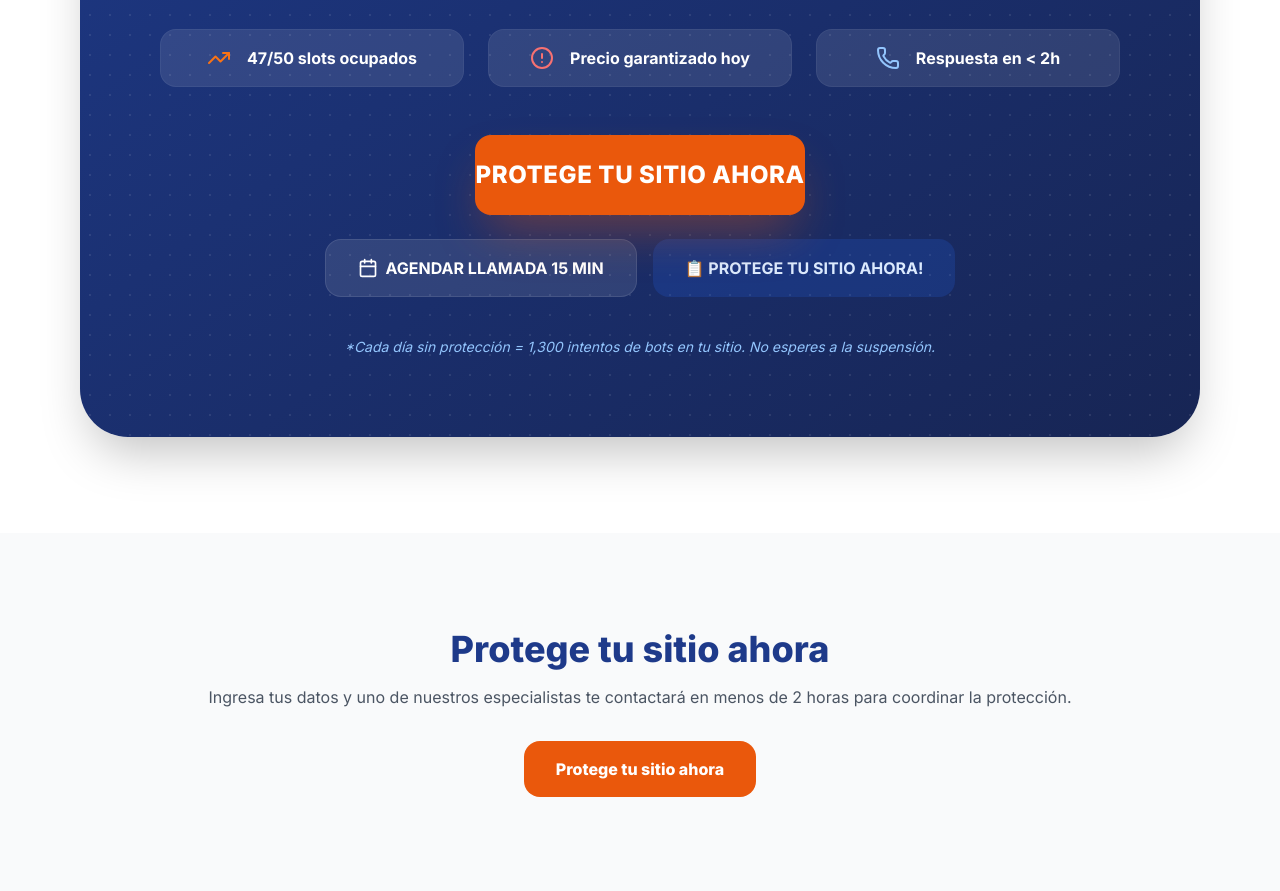
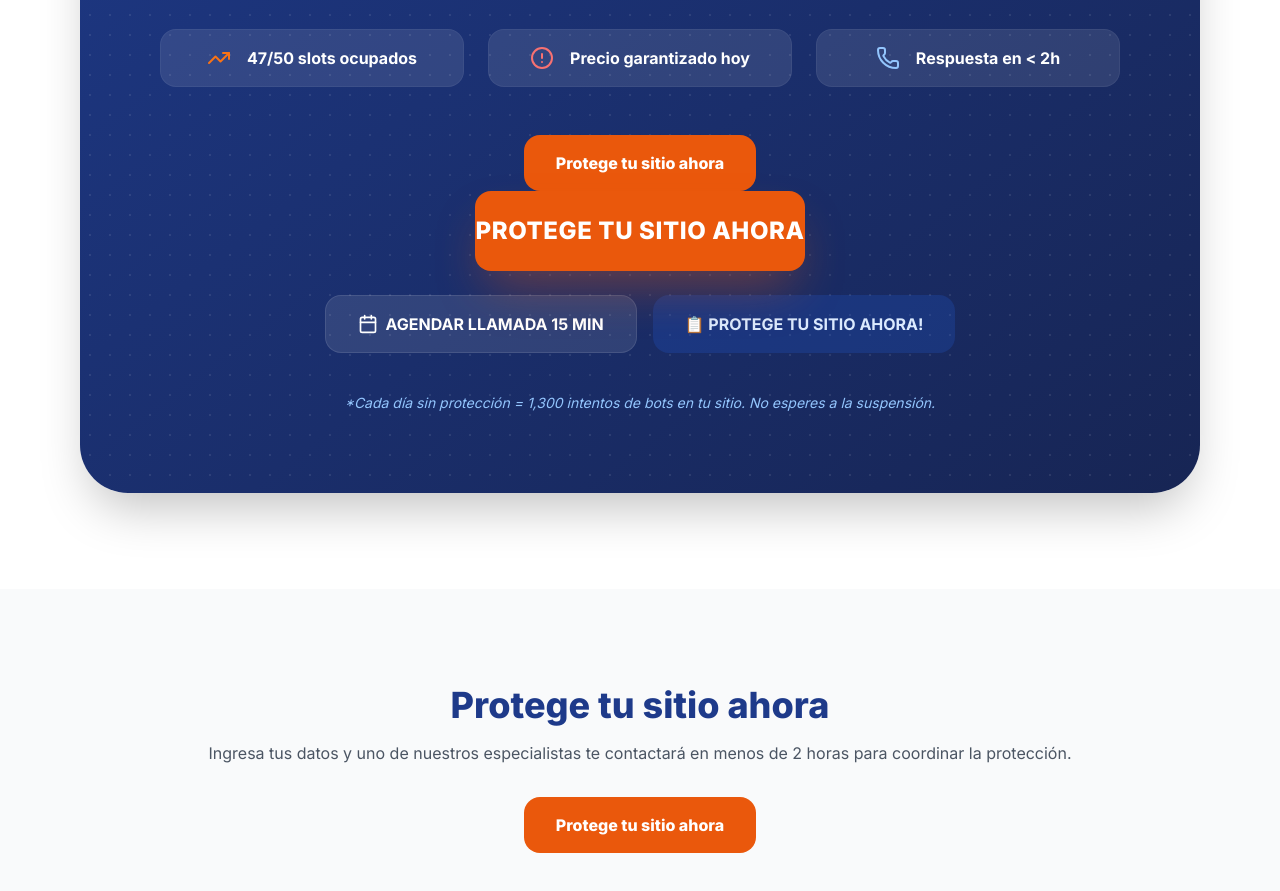
Before and after one commit to KannemanM/wp-shield, a React (Vite) app: page / in a window 1280 px wide. Shown: the part 6500-7391 px from the top of the page. Built offline with nearby package versions, Linux system fonts and the light colour scheme.

Commit message:
Fix button

```diff
--- a/components/FinalCTA.tsx
+++ b/components/FinalCTA.tsx
@@ -33,6 +33,10 @@ export const FinalCTA: React.FC = () => {
               </div>
             </div>
 
+            <div className="flex items-center justify-center gap-4">
+          <button type="button" onClick={() => onOpenContact?.()} className="bg-orange-600 hover:bg-orange-700 text-white px-8 py-4 rounded-2xl font-black">Protege tu sitio ahora</button>
+        </div>
+
             <div className="flex flex-col items-center gap-6">
               <button type="button" onClick={() => onOpenContact?.()} className="bg-orange-600 hover:bg-orange-700 text-white py-6 rounded-2xl font-black text-2xl shadow-2xl shadow-orange-600/40 transition-all transform hover:scale-105 uppercase tracking-wide">Protege tu sitio ahora</button>
 
```
